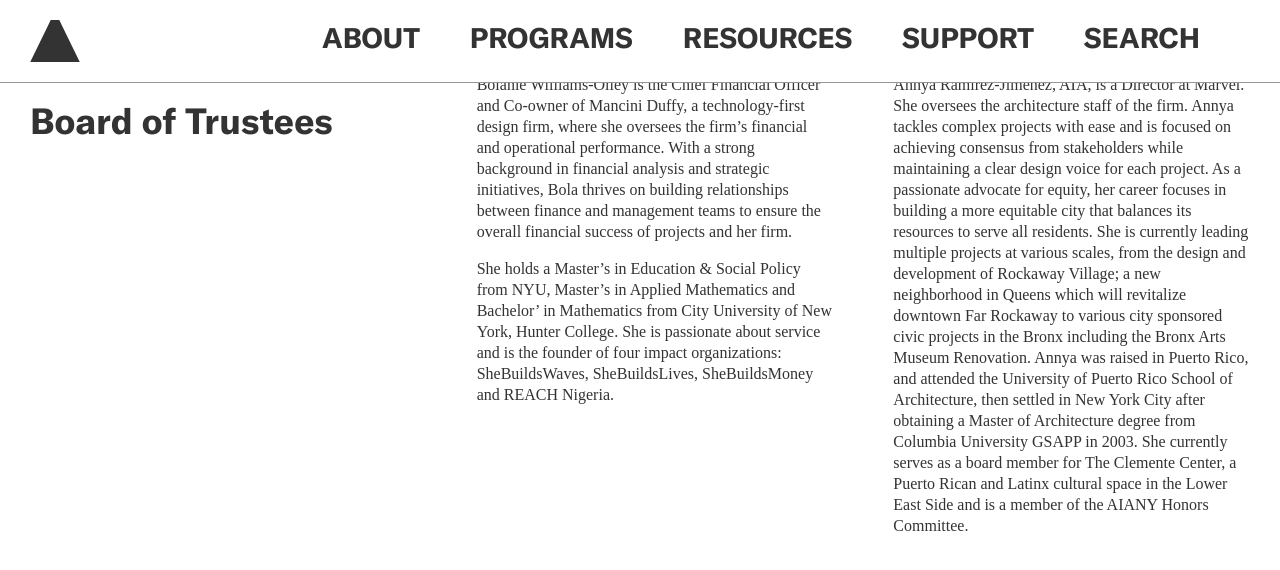
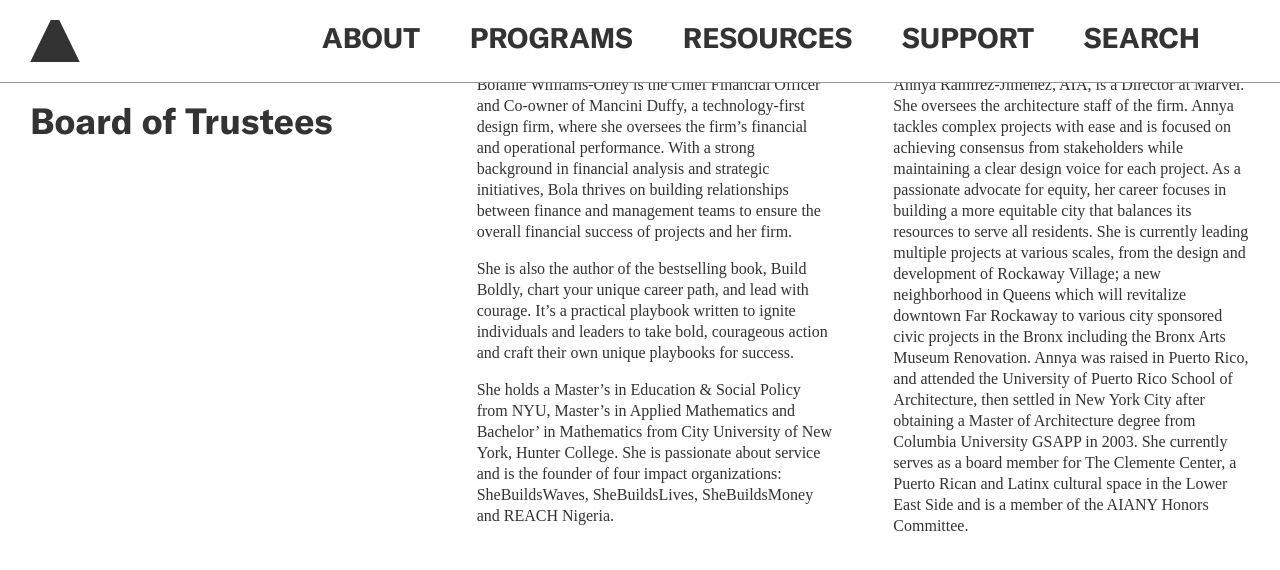
Before and after one commit to jengalas/bwaf-bbw, a Jekyll site: the page built from about/boardandstaff.md, in a window 1280 px wide and 900 px high, scrolled down 6900 px, cut to the strip 0-608 px from the top of the window. Shown: the top 570 px of the strip. Built offline with Jekyll 4.4.1, drawn with Linux system fonts in a browser that asks for light colours; nearby versions of some CDN libraries; some web fonts are replaced.

Commit message:
Update from Forestry.io Virginia Eskridge updated about/boardandstaff.md

```diff
--- a/about/boardandstaff.md
+++ b/about/boardandstaff.md
@@ -192,6 +192,8 @@ page_blocks:
     image: "/v1618329337/Bolanle_Williams-Olley_Headshot_yza38d.jpg"
     description: |-
       Bolanle Williams-Olley is the Chief Financial Officer and Co-owner of Mancini Duffy, a technology-first design firm, where she oversees the firm’s financial and operational performance. With a strong background in financial analysis and strategic initiatives, Bola thrives on building relationships between finance and management teams to ensure the overall financial success of projects and her firm.
+
+      She is also the author of the bestselling book, Build Boldly, chart your unique career path, and lead with courage. It's a practical playbook written to ignite individuals and leaders to take bold, courageous action and craft their own unique playbooks for success.
 
       She holds a Master’s in Education & Social Policy from NYU, Master’s in Applied Mathematics and Bachelor’ in Mathematics from City University of New York, Hunter College. She is passionate about service and is the founder of four impact organizations: SheBuildsWaves, SheBuildsLives, SheBuildsMoney and REACH Nigeria.
   - title: 'Annya Ramírez-Jiménez, AIA '
```
